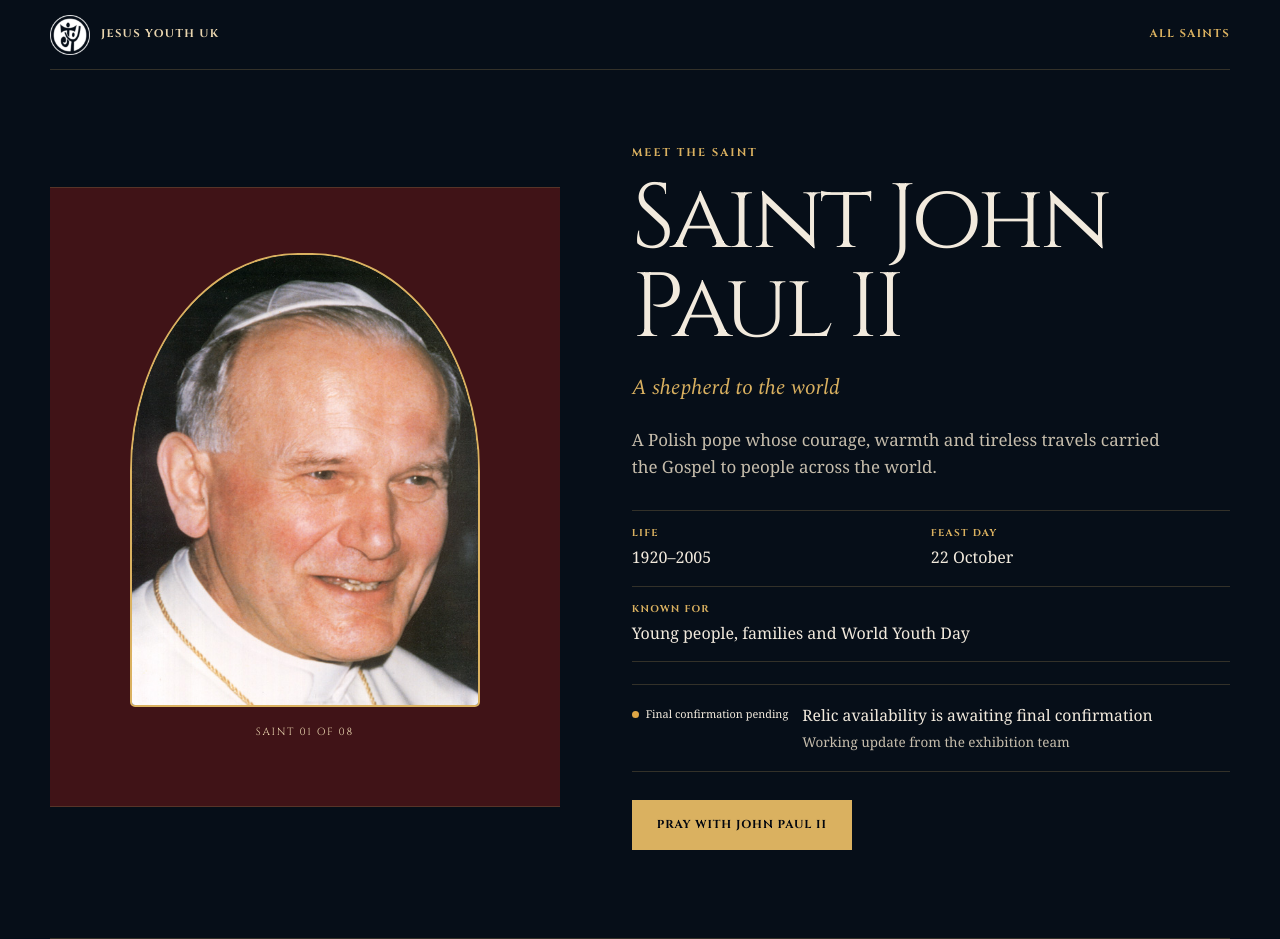
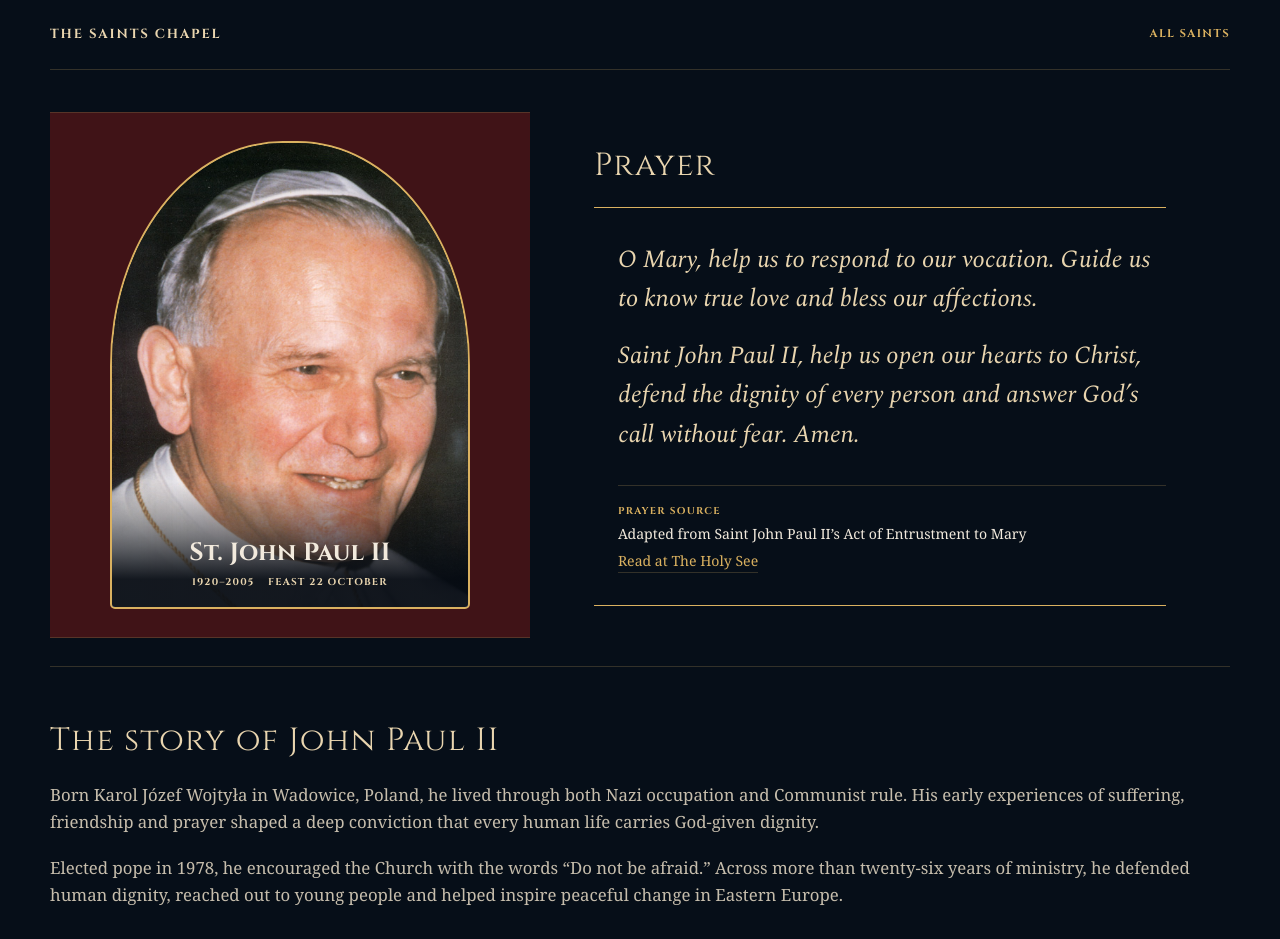
Before and after one commit to its-me-anoop/communion-of-saints, a Next.js app: page /saints/john-paul-ii in a window 1280 px wide. Shown: the top 939 px of the page. Built offline with nearby package versions, Linux system fonts and the light colour scheme; a web font is replaced by a local one.

Commit message:
feat: refine chapel copy, cards, and saint pages
Replace the exhibition header with The Saints Chapel, prefix card
names with St., and drop relic-status labels. Add a two-column relic
explainer, simplify saint pages to portrait, prayer, and story, and
let the story span the full width.

```diff
--- a/app/globals.css
+++ b/app/globals.css
@@ -105,23 +105,15 @@
 }
 
 .brand {
-  display: inline-flex;
-  align-items: center;
-  gap: 11px;
+  color: var(--gold-pale);
+  font-family: var(--display);
+  font-size: 0.82rem;
+  font-weight: 700;
+  letter-spacing: 0.14em;
+  line-height: 1.2;
+  text-transform: uppercase;
 }
 
-.jy-logo {
-  width: 40px;
-  height: 40px;
-  object-fit: contain;
-}
-
-.brand-copy {
-  display: grid;
-  line-height: 1.12;
-}
-
-.brand-copy strong,
 .exhibition-label,
 .header-link {
   font-family: var(--display);
@@ -129,16 +121,6 @@
   font-weight: 700;
   letter-spacing: 0.12em;
   text-transform: uppercase;
-}
-
-.brand-copy strong {
-  color: var(--gold-pale);
-}
-
-.brand-copy span {
-  margin-top: 5px;
-  color: var(--ivory-muted);
-  font-size: 0.82rem;
 }
 
 .exhibition-label,
@@ -181,10 +163,7 @@
   text-transform: uppercase;
 }
 
-.gallery-heading h1,
-.saint-heading h1,
-.prayer-heading h2,
-.section-heading h2 {
+.gallery-heading h1 {
   margin: 0;
   color: var(--ivory);
   font-family: var(--display);
@@ -199,10 +178,22 @@
 }
 
 .gallery-heading > p:last-child {
-  max-width: 44ch;
-  margin: 11px auto 0;
+  max-width: 38rem;
+  margin: 16px auto 0;
   color: var(--ivory-muted);
   font-size: clamp(1.08rem, 3vw, 1.35rem);
+}
+
+.gallery-heading cite {
+  display: block;
+  margin-top: 8px;
+  color: var(--gold);
+  font-family: var(--display);
+  font-size: 0.78rem;
+  font-style: normal;
+  font-weight: 700;
+  letter-spacing: 0.12em;
+  text-transform: uppercase;
 }
 
 .search-wrap {
@@ -431,6 +422,48 @@
   cursor: pointer;
 }
 
+.relic-teaching {
+  width: min(100% - 36px, 1180px);
+  margin: 8px auto 0;
+  padding: 28px 0 12px;
+  display: grid;
+  gap: 28px;
+  border-top: 1px solid var(--line);
+}
+
+.relic-teaching article {
+  min-width: 0;
+  padding-top: 8px;
+}
+
+.relic-teaching article + article {
+  padding-top: 28px;
+  border-top: 1px solid var(--gold);
+}
+
+.relic-teaching h3 {
+  margin: 0 0 14px;
+  color: var(--gold-pale);
+  font-family: var(--display);
+  font-size: clamp(0.95rem, 2.4vw, 1.15rem);
+  font-weight: 700;
+  letter-spacing: 0.14em;
+  line-height: 1.3;
+  text-wrap: balance;
+  text-transform: uppercase;
+}
+
+.relic-teaching p {
+  margin: 0 0 14px;
+  color: var(--ivory-muted);
+  font-size: 1.02rem;
+  line-height: 1.65;
+}
+
+.relic-teaching p:last-child {
+  margin-bottom: 0;
+}
+
 .site-footer {
   width: min(100% - 36px, 1180px);
   margin: 0 auto;
@@ -454,18 +487,17 @@
 .saint-hero {
   width: min(100% - 36px, 1180px);
   margin: 0 auto;
-  padding: 58px 0 70px;
+  padding: 28px 0 12px;
   display: grid;
-  gap: 42px;
+  gap: 28px;
 }
 
 .portrait-stage {
   position: relative;
-  min-height: 400px;
   display: flex;
-  flex-direction: column;
   align-items: center;
   justify-content: center;
+  padding: 22px 0;
   overflow: hidden;
   border-top: 1px solid var(--line);
   border-bottom: 1px solid var(--line);
@@ -475,7 +507,7 @@
 .saint-portrait-frame {
   position: relative;
   z-index: 1;
-  width: min(66vw, 270px);
+  width: min(72vw, 300px);
   aspect-ratio: 0.77;
   overflow: hidden;
   border: 2px solid var(--gold);
@@ -483,60 +515,62 @@
   background: var(--ink-raised);
 }
 
-.portrait-count {
-  position: relative;
-  z-index: 1;
-  margin: 17px 0 0;
+.portrait-meta {
+  position: absolute;
+  right: 0;
+  bottom: 0;
+  left: 0;
+  z-index: 2;
+  padding: 3.6rem 0.8rem 0.95rem;
+  background: linear-gradient(
+    to top,
+    oklch(14% 0.02 253 / 0.94) 22%,
+    oklch(14% 0.02 253 / 0)
+  );
+  text-align: center;
+}
+
+.portrait-meta h1 {
+  margin: 0;
+  max-width: none;
+  color: var(--ivory);
+  font-family: var(--display);
+  font-size: clamp(1.15rem, 4vw, 1.55rem);
+  font-weight: 700;
+  letter-spacing: 0.01em;
+  line-height: 1.15;
+  text-wrap: balance;
+}
+
+.portrait-meta p {
+  margin: 8px 0 0;
+  display: flex;
+  flex-wrap: wrap;
+  justify-content: center;
+  gap: 0.3rem 0.85rem;
   color: var(--gold-pale);
   font-family: var(--display);
-  font-size: 0.65rem;
-  letter-spacing: 0.16em;
+  font-size: 0.62rem;
+  font-weight: 700;
+  letter-spacing: 0.12em;
   text-transform: uppercase;
 }
 
-.saint-heading {
-  align-self: center;
+.prayer-section {
+  min-width: 0;
+  padding: 4px 0 8px;
 }
 
-.saint-heading h1 {
-  max-width: 13ch;
-  font-size: clamp(2.65rem, 11vw, 5.7rem);
-  letter-spacing: -0.045em;
+.prayer-section h2,
+.saint-story h2 {
+  margin: 0 0 16px;
+  color: var(--gold-pale);
+  font-family: var(--display);
+  font-size: clamp(1.35rem, 4vw, 2rem);
+  font-weight: 400;
+  letter-spacing: 0.04em;
 }
 
-.saint-epithet {
-  margin: 17px 0 0;
-  color: var(--gold);
-  font-size: clamp(1.05rem, 3vw, 1.35rem);
-  font-style: italic;
-}
-
-.saint-introduction {
-  max-width: 58ch;
-  margin: 21px 0 0;
-  color: var(--ivory-muted);
-  font-size: 1.06rem;
-}
-
-.saint-facts {
-  margin-top: 30px;
-  display: grid;
-  grid-template-columns: repeat(2, minmax(0, 1fr));
-  border-top: 1px solid var(--line);
-}
-
-.saint-facts > div {
-  padding: 15px 14px 15px 0;
-  display: grid;
-  gap: 3px;
-  border-bottom: 1px solid var(--line);
-}
-
-.saint-facts > div:last-child {
-  grid-column: 1 / -1;
-}
-
-.saint-facts span,
 .prayer-source > span {
   color: var(--gold);
   font-family: var(--display);
@@ -546,89 +580,11 @@
   text-transform: uppercase;
 }
 
-.saint-facts strong {
-  color: var(--ivory);
-  font-weight: 400;
-}
-
-.status-panel {
-  margin-top: 22px;
-  padding: 18px 0;
-  display: grid;
-  grid-template-columns: auto 1fr;
-  align-items: start;
-  gap: 14px;
-  border-top: 1px solid var(--line);
-  border-bottom: 1px solid var(--line);
-}
-
-.status-panel .status {
-  margin-top: 4px;
-}
-
-.status-panel strong,
-.status-panel p {
-  display: block;
-  margin: 0;
-}
-
-.status-panel strong {
-  font-size: 0.98rem;
-  font-weight: 400;
-}
-
-.status-panel p {
-  margin-top: 3px;
-  color: var(--ivory-muted);
-  font-size: 0.84rem;
-}
-
-.primary-action {
-  min-height: 50px;
-  margin-top: 28px;
-  padding: 0 24px;
-  display: inline-flex;
-  align-items: center;
-  justify-content: center;
-  border: 1px solid var(--gold);
-  background: var(--gold);
-  color: var(--ink-deep);
-  font-family: var(--display);
-  font-size: 0.72rem;
-  font-weight: 700;
-  letter-spacing: 0.08em;
-  text-transform: uppercase;
-  transition: background-color 180ms ease-out, color 180ms ease-out, transform 180ms ease-out;
-}
-
-.primary-action:hover {
-  background: var(--gold-pale);
-  transform: translateY(-2px);
-}
-
-.prayer-section,
 .saint-story {
   width: min(100% - 36px, 1180px);
   margin: 0 auto;
-  padding: 66px 0;
-  display: grid;
-  gap: 32px;
+  padding: 36px 0 48px;
   border-top: 1px solid var(--line);
-}
-
-.prayer-section {
-  position: relative;
-}
-
-.prayer-heading h2,
-.section-heading h2 {
-  font-size: clamp(2rem, 7vw, 4rem);
-}
-
-.prayer-heading > p:last-child {
-  max-width: 40ch;
-  margin: 18px 0 0;
-  color: var(--ivory-muted);
 }
 
 .prayer-text {
@@ -670,7 +626,8 @@
 }
 
 .story-copy {
-  max-width: 73ch;
+  max-width: none;
+  width: 100%;
   color: var(--ivory-muted);
   font-size: 1.05rem;
 }
@@ -679,19 +636,10 @@
   margin: 0 0 20px;
 }
 
-.closing-prayer {
-  max-width: 44ch;
-  margin: 10px 0 0 auto;
-  padding: 20px 0;
-  border-top: 1px solid var(--line);
-  border-bottom: 1px solid var(--line);
-  color: var(--gold-pale);
-  font-size: 1.2rem;
-  font-style: italic;
-}
-
 .image-credit {
   width: fit-content;
+  display: inline-block;
+  margin-top: 8px;
   color: var(--ivory-muted);
   font-size: 0.76rem;
   border-bottom: 1px solid var(--line);
@@ -752,6 +700,7 @@
 @media (min-width: 640px) {
   .site-header,
   .saint-finder,
+  .relic-teaching,
   .site-footer,
   .saint-hero,
   .prayer-section,
@@ -774,52 +723,56 @@
   }
 
   .saint-hero {
-    padding-block: 74px 88px;
-  }
-
-  .portrait-stage {
-    min-height: 510px;
+    padding-block: 36px 20px;
   }
 
   .saint-portrait-frame {
-    width: 310px;
+    width: 320px;
   }
 
-  .prayer-section,
   .saint-story {
-    grid-template-columns: minmax(200px, 0.7fr) minmax(360px, 1.3fr);
-    gap: 60px;
-  }
-
-  .section-heading {
-    position: sticky;
-    top: 24px;
-    align-self: start;
-  }
-
-  .closing-prayer,
-  .image-credit {
-    grid-column: 2;
+    padding-block: 48px 64px;
   }
 }
 
 @media (min-width: 900px) {
+  .relic-teaching {
+    grid-template-columns: 1fr 1fr;
+    align-items: start;
+    gap: 0 56px;
+    padding-top: 36px;
+    padding-bottom: 20px;
+  }
+
+  .relic-teaching article {
+    padding-top: 8px;
+  }
+
+  .relic-teaching article + article {
+    padding-top: 8px;
+    padding-left: 56px;
+    border-top: 0;
+    border-left: 1px solid var(--gold);
+  }
+
   .saint-grid {
     grid-template-columns: repeat(4, minmax(0, 1fr));
   }
 
   .saint-hero {
-    grid-template-columns: minmax(390px, 0.92fr) minmax(390px, 1.08fr);
+    grid-template-columns: minmax(280px, 0.86fr) minmax(360px, 1.14fr);
     align-items: center;
-    gap: 72px;
+    gap: 48px 64px;
+    padding-block: 42px 28px;
   }
 
   .portrait-stage {
-    min-height: 620px;
+    min-height: 0;
+    padding: 28px 12px;
   }
 
   .saint-portrait-frame {
-    width: min(70%, 350px);
+    width: min(86%, 360px);
   }
 }
 
@@ -879,15 +832,6 @@
     font-size: 0.7rem;
   }
 
-  .card-copy .status {
-    padding-top: 6px;
-    font-size: 0.61rem;
-  }
-
-  .status-panel {
-    grid-template-columns: 1fr;
-  }
-
   .prayer-text {
     padding-left: 16px;
   }
--- a/app/saints/[slug]/page.tsx
+++ b/app/saints/[slug]/page.tsx
@@ -2,7 +2,7 @@
 import Image from "next/image";
 import Link from "next/link";
 import { notFound } from "next/navigation";
-import { getSaint, relicAvailability, saints } from "../../saints";
+import { getSaint, saints } from "../../saints";
 
 type PageProps = { params: Promise<{ slug: string }> };
 
@@ -26,24 +26,12 @@
   const currentIndex = saints.findIndex((item) => item.slug === saint.slug);
   const previous = saints[(currentIndex - 1 + saints.length) % saints.length];
   const next = saints[(currentIndex + 1) % saints.length];
-  const availability = relicAvailability[saint.status];
-  const statusClass = saint.status.toLowerCase().replaceAll(" ", "-");
 
   return (
     <main className="saint-page">
       <header className="site-header saint-header">
-        <Link className="brand" href="/" aria-label="Jesus Youth UK home">
-          <Image
-            className="jy-logo"
-            src="/jesus-youth-uk.png"
-            alt="Jesus Youth UK"
-            width={44}
-            height={44}
-            priority
-          />
-          <span className="brand-copy">
-            <strong>Jesus Youth UK</strong>
-          </span>
+        <Link className="brand" href="/" aria-label="The Saints Chapel home">
+          The Saints Chapel
         </Link>
         <Link className="header-link" href="/#saints">All saints</Link>
       </header>
@@ -59,42 +47,18 @@
                 priority
                 sizes="(max-width: 700px) 100vw, 42vw"
               />
+              <div className="portrait-meta">
+                <h1 id="saint-name">St. {saint.shortName}</h1>
+                <p>
+                  <span>{saint.lifespan}</span>
+                  <span>Feast {saint.feast}</span>
+                </p>
               </div>
-            <p className="portrait-count">Saint {String(currentIndex + 1).padStart(2, "0")} of {String(saints.length).padStart(2, "0")}</p>
-          </div>
-
-          <div className="saint-heading">
-            <p className="eyebrow">Meet the saint</p>
-            <h1 id="saint-name">{saint.name}</h1>
-            <p className="saint-epithet">{saint.epithet}</p>
-            <p className="saint-introduction">{saint.introduction}</p>
-
-            <div className="saint-facts">
-              <div><span>Life</span><strong>{saint.lifespan}</strong></div>
-              <div><span>Feast day</span><strong>{saint.feast}</strong></div>
-              <div><span>Known for</span><strong>{saint.patronage}</strong></div>
-            </div>
-
-            <div className="status-panel">
-              <span className={`status status-${statusClass}`}>
-                <i aria-hidden="true" /> {availability.label}
-              </span>
-              <div>
-                <strong>{availability.detail}</strong>
-                <p>Working update from the exhibition team</p>
             </div>
           </div>
 
-            <a className="primary-action" href="#prayer">Pray with {saint.shortName}</a>
-          </div>
-        </section>
-
           <section className="prayer-section" id="prayer" aria-labelledby="prayer-title">
-          <div className="prayer-heading">
-            <p className="eyebrow">Pause in prayer</p>
-            <h2 id="prayer-title">Pray with {saint.shortName}</h2>
-            <p>Take one slow breath. Look towards the relic, and read these words gently.</p>
-          </div>
+            <h2 id="prayer-title">Prayer</h2>
             <div className="prayer-text">
               {saint.prayer.map((paragraph) => <p key={paragraph}>{paragraph}</p>)}
               <footer className="prayer-source">
@@ -106,19 +70,16 @@
               </footer>
             </div>
           </section>
+        </section>
 
         <section className="saint-story" id="story" aria-labelledby="story-title">
-          <div className="section-heading">
-            <p className="eyebrow">A brief life</p>
           <h2 id="story-title">The story of {saint.shortName}</h2>
-          </div>
           <div className="story-copy">
             {saint.story.map((paragraph) => <p key={paragraph}>{paragraph}</p>)}
-          </div>
-          <p className="closing-prayer">{saint.shortName}, help me follow Jesus today.</p>
             <a className="image-credit" href={saint.imageSource} target="_blank" rel="noreferrer">
               Portrait source: {saint.imageCredit}
             </a>
+          </div>
         </section>
       </article>
 
```
Also changed, not shown: app/page.tsx (+34 -14 lines), app/saint-gallery.tsx (+17 -38 lines), 1 other file (tests, documents, lock files or other folders). Lines whose indentation alone changed are shown as unchanged.
